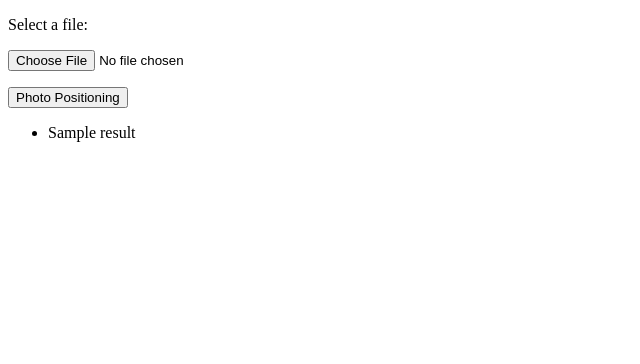
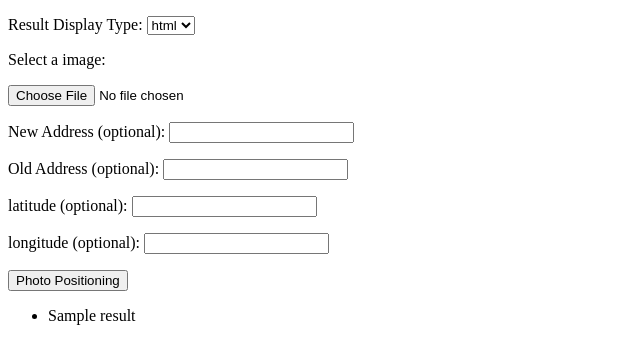
Before and after one commit to gulby/minimal-django-file-upload-example, a Django app: template src/for_django_1-8/myproject/myproject/myapp/templates/list.html in a window 1280 px wide. Shown: the top 364 px of the page, without its empty margins (0-640 px from the left). Run offline with Django 3.2, Linux system fonts and the light colour scheme; tables that the repository leaves empty hold one stand-in row (values such as "Sample post"); the template is opened without the code that fills it: values that come from a table or form of the project are taken from there, most other values are stand-ins (such as "Sample title", 1, 10 or a date in 2020).

Commit message:
change interface

```diff
--- a/src/for_django_1-8/myproject/myproject/myapp/forms.py
+++ b/src/for_django_1-8/myproject/myproject/myapp/forms.py
@@ -5,5 +5,27 @@ from django import forms
 
 class DocumentForm(forms.Form):
     docfile = forms.FileField(
-        label='Select a file'
+        label='Select a image',
     )
+    newaddr = forms.CharField(
+        label='New Address (optional)',
+        max_length=200,
+        required=False,
+    )
+    oldaddr = forms.CharField(
+        label='Old Address (optional)',
+        max_length=200,
+        required=False,
+    )
+    resulttype = forms.ChoiceField(
+        label='Result Display Type',
+        choices=(('html', 'html'), ('json', 'josn')),
+    )
+    latitude = forms.FloatField(
+        label='latitude (optional)',
+        required=False,
+    )
+    longitude = forms.FloatField(
+        label='longitude (optional)',
+        required=False,
+    )
--- a/src/for_django_1-8/myproject/myproject/myapp/templates/list.html
+++ b/src/for_django_1-8/myproject/myproject/myapp/templates/list.html
@@ -11,12 +11,23 @@
             {% csrf_token %}
             <p>{{ form.non_field_errors }}</p>
 
+            <p>{{ form.resulttype.label_tag }} {{ form.resulttype }}</p>
+
             <p>{{ form.docfile.label_tag }} {{ form.docfile.help_text }}</p>
 
             <p>
                 {{ form.docfile.errors }}
                 {{ form.docfile }}
             </p>
+
+            <p>
+                {{ form.newaddr.label_tag }} {{ form.newaddr }}
+            </p>
+            <p>
+                {{ form.oldaddr.label_tag }} {{ form.oldaddr }}
+            </p>
+            <p> {{ form.latitude.label_tag }} {{ form.latitude }}</p>
+            <p> {{ form.longitude.label_tag }} {{ form.longitude }}</p>
 
             <p><input type="submit" value="Photo Positioning"/></p>
         </form>
```
Also changed, not shown: src/for_django_1-8/myproject/myproject/myapp/views.py (+11 -10 lines).
